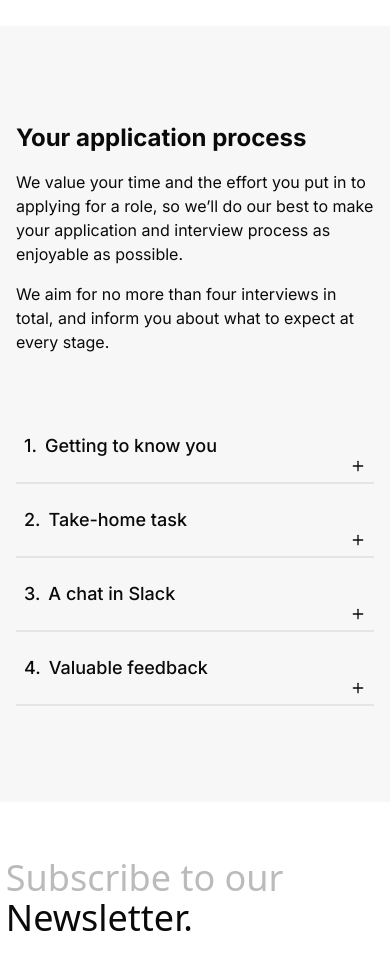
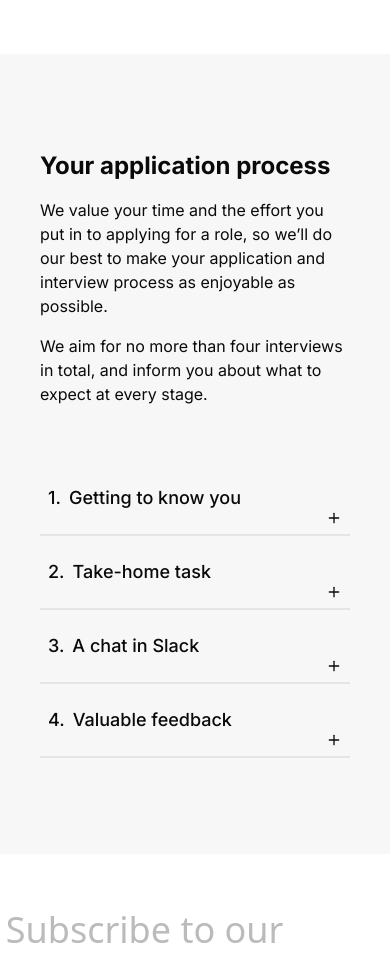
Before and after one commit to Lukman10a/consology, a Next.js app: page /career in a window 390 px wide. Shown: the part 4140-5094 px from the top of the page. Built offline with nearby package versions, Linux system fonts and the light colour scheme.

Commit message:
update career page

```diff
--- a/src/pages/career.tsx
+++ b/src/pages/career.tsx
@@ -150,10 +150,10 @@ export default function Career() {
             celebrated.
           </p>
         </div>
-        <Image src={career} alt="" className="md:hidden" />
+        <Image src={career} alt="" className="md:hidden lg:hidden" />
       </div>
 
-      <div className="grid grid-cols-2 gap-10 p-24 px-36 md:grid-cols-1 md:px-4">
+      <div className="grid grid-cols-2 gap-10 p-24 px-36 md:grid-cols-1 md:px-4 lg:px-6">
         <div>
           <h1 className="text-7xl font-medium">Our Values</h1>
           <p className="text-2xl">What we love and stand for every day</p>
@@ -202,7 +202,7 @@ export default function Career() {
               <p>{job.location}</p>
             </div>
           ))} */}
-          <div className="grid grid-cols-2 gap-14 md:grid-cols-1">
+          <div className="grid grid-cols-2 gap-14 md:grid-cols-1 md:px-6">
             <div className="space-y-4">
               <h2 className="text-2xl font-bold">Your application process</h2>
               <p>
```
